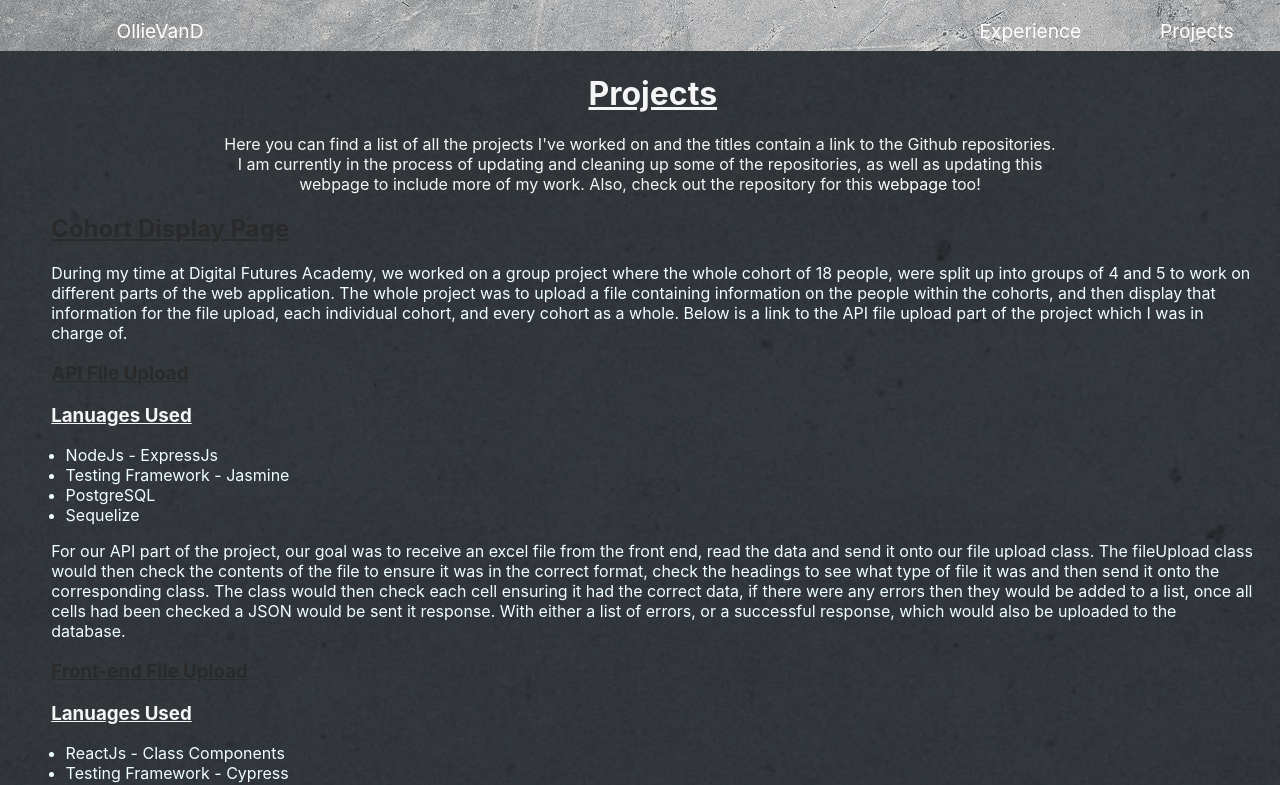
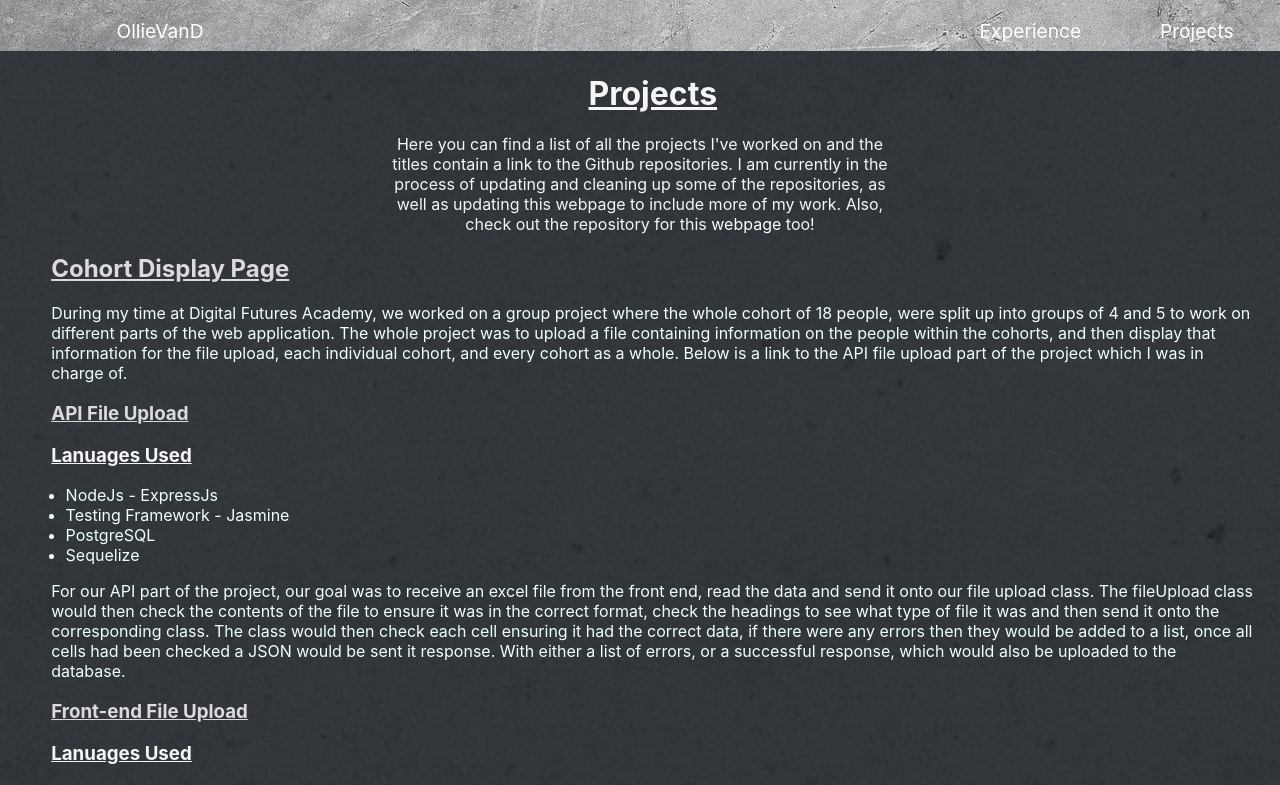
Before and after one commit to OllieVanD/ollievand.github.io, a React (Create React App) app: page /Portfolio in a window 1280 px wide. Shown: the top 785 px of the page. Built offline with nearby package versions, Linux system fonts and the light colour scheme.

Commit message:
resized homepage

```diff
--- a/src/assets/css/styles.module.css
+++ b/src/assets/css/styles.module.css
@@ -5,7 +5,7 @@ body,html{
 .Banner {
     background-image: url('../../img/background.jpg');
     background-size: 100% ;
-    /* background-size: 100vw ; */
+    height: 82vh;
     z-index: -1000;
     padding-top: 0.1vw;
     padding-bottom: 0.1vw;
@@ -62,19 +62,11 @@ body,html{
   }
 
   .mainText{
-    height: 80vh;
-    flex-wrap: wrap;
-    width: 100vh;
-    display: flex;
-    padding-left:25vw;
-    align-items: center;
-    /* font-size: 12px; */
-    justify-content: center;
-    /* padding-top:1.5vh; */
+    width: 100%;
     font-size: 2vw;
     color: azure;
-    /* text-align: center; */
-    /* margin-left: 2vw; */
+    padding-top: 0.1vw;
+    padding-bottom: 0.1vw;
   }
 
   .bgStructure {
@@ -96,12 +88,12 @@ body,html{
   }
   #pageHeadsRef:link {
     margin-left: 2vw;
-    color: rgb(43, 42, 42);
+    color: rgba(235, 229, 229, 0.932);
     text-decoration: underline;
   }
   #pageHeadsRef:visited {
     margin-left: 2vw;
-    color: rgb(184, 182, 182);
+    color: rgb(226, 226, 226);
     text-decoration: underline;
   }
   #pageHeadsRef:hover {
@@ -116,7 +108,8 @@ body,html{
   #introText {
     text-align: center;
     color: whitesmoke;
-
+    margin-left: 30vw;
+    margin-right: 30vw;
   }
   #desc {
     margin-left: 2vw;
--- a/src/components/Body.js
+++ b/src/components/Body.js
@@ -5,12 +5,14 @@ const Body = () => {
   return (
           <div className={styles.Banner}>
       <div className={styles.mainText}>
-        <p>Welcome to my portfolio page, my name is Oliver van der Reijden, I{"'"}m currently looking for a back-end Junior
+        <br />
+        <p id={styles.introText}>Welcome to my portfolio page, my name is Oliver van der Reijden, I{"'"}m currently looking for a back-end Junior
            Software Developer role, I'm particularly focused in NodeJS, but I'm open to learning different languages.
            Here you can find a bunch of information about me including experience,
            education & all the projects I{"'"}ve worked on.
         </p>
         <p>Please feel free to contact me via Email or LinkedIn.</p>
+        <br /><br />
       </div>
       </div>
   )
--- a/src/components/Portfolio.js
+++ b/src/components/Portfolio.js
@@ -7,8 +7,8 @@ const Portfolio = () => {
 
       <div className={styles.bgStructure}>
       <h1 id={styles.pageHeads}>Projects</h1>
-        <p id={styles.introText}> Here you can find a list of all the projects I've worked on and the titles contain a link to the Github repositories. <br />
-        I am currently in the process of updating and cleaning up some of the repositories, as well as updating this<br /> webpage to include more of my work.
+        <p id={styles.introText}> Here you can find a list of all the projects I've worked on and the titles contain a link to the Github repositories.
+        I am currently in the process of updating and cleaning up some of the repositories, as well as updating this webpage to include more of my work.
          Also, check out the repository for this <a href ="https://github.com/OllieVanD/ollievand.github.io" id={styles.header}>webpage</a> too!</p>
         <div className={styles.pageText}>
         <h2><a href ="https://main.d37tv71uonakk1.amplifyapp.com/" id={styles.pageHeadsRef}>Cohort Display Page</a></h2>
```
